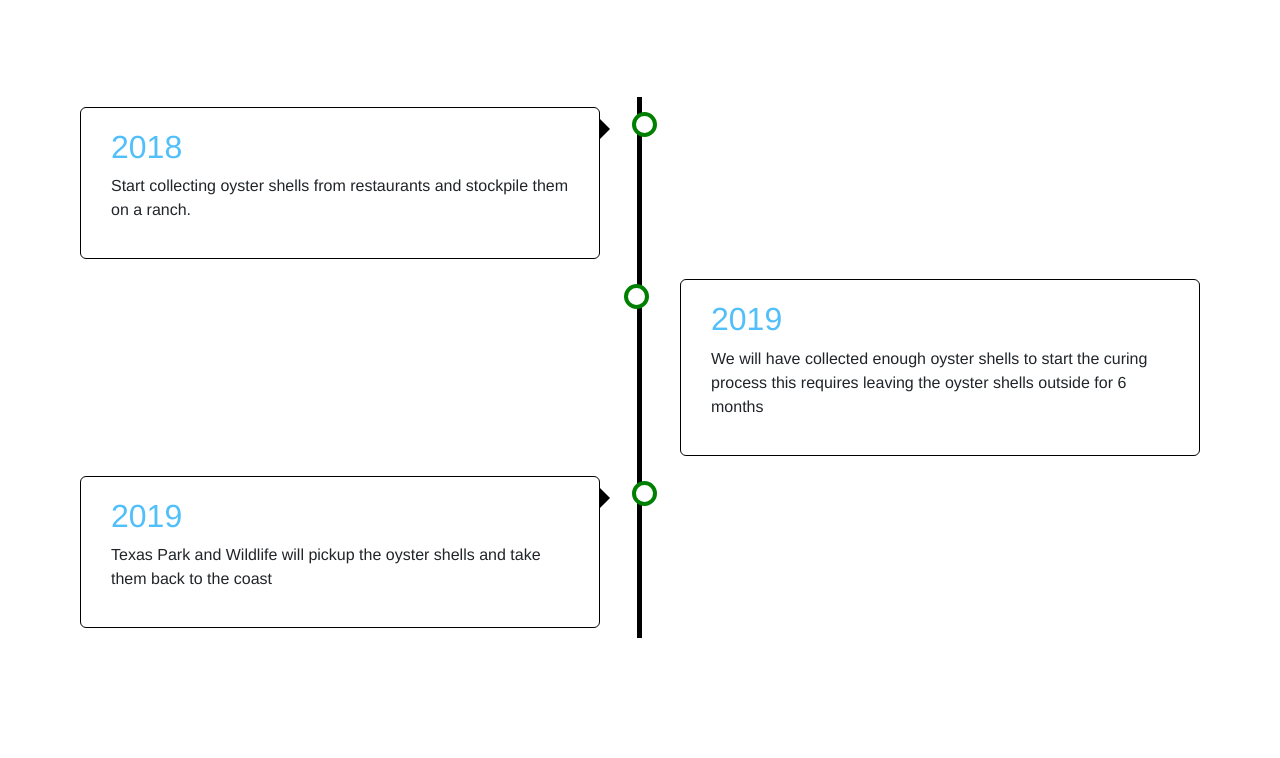
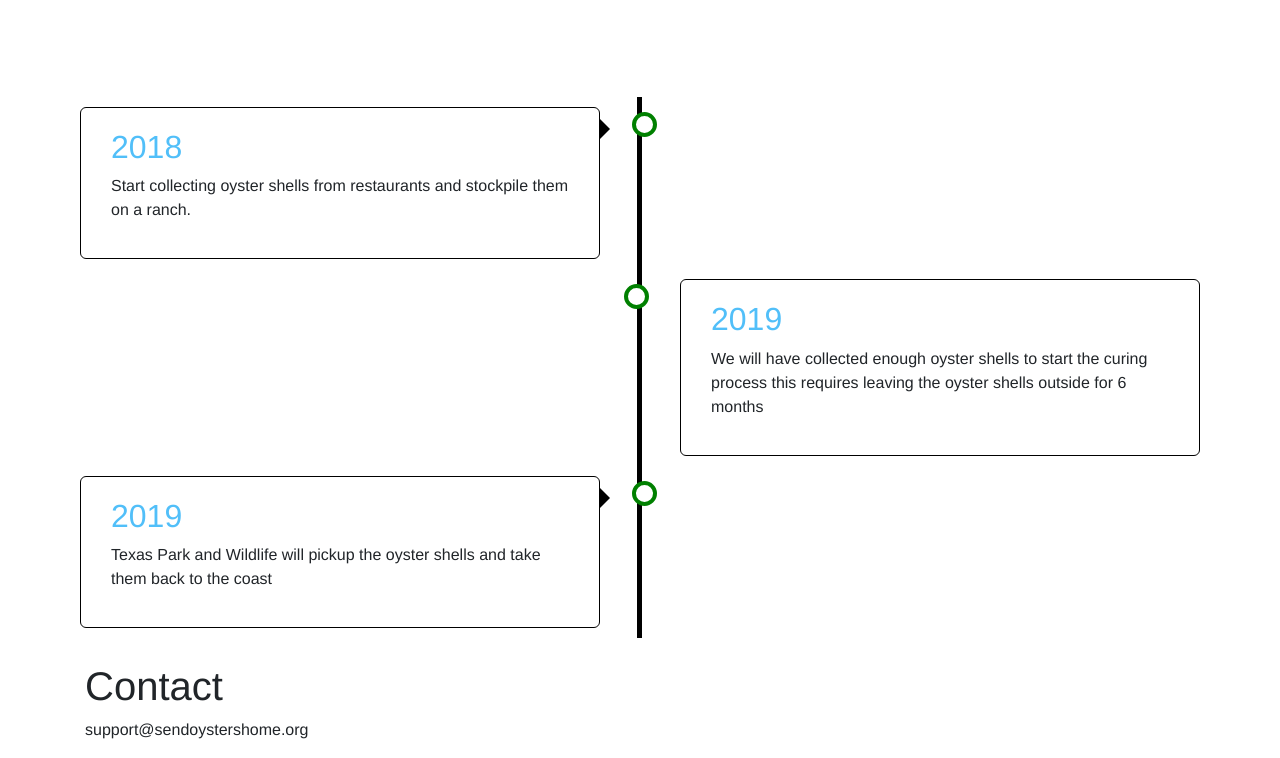
Before and after one commit to savethesea/oysters, a plain HTML site: page index.html in a window 1280 px wide. Shown: the part 5605-6363 px from the top of the page. Before the commit the page ends 6243 px from the top, so only its background shows below. Drawn offline with nearby package versions, Linux system fonts and the light colour scheme; some packages are replaced by stand-ins of ours.

Commit message:
feat: update

```diff
--- a/index.html
+++ b/index.html
@@ -347,7 +347,11 @@ $(document).ready(function(){
         }
       }
     </script>
-
+    <br>
+    <div class="container">
+    <h1>Contact</h1>
+    <p>support@sendoystershome.org</p>
+    </div>
     <script async defer
         src="https://maps.googleapis.com/maps/api/js?key=AIzaSyD7lQpueBc1WMAKwoa2Kxggse9C4G7hDX8&v=3&callback=initMap">
     </script>
```
